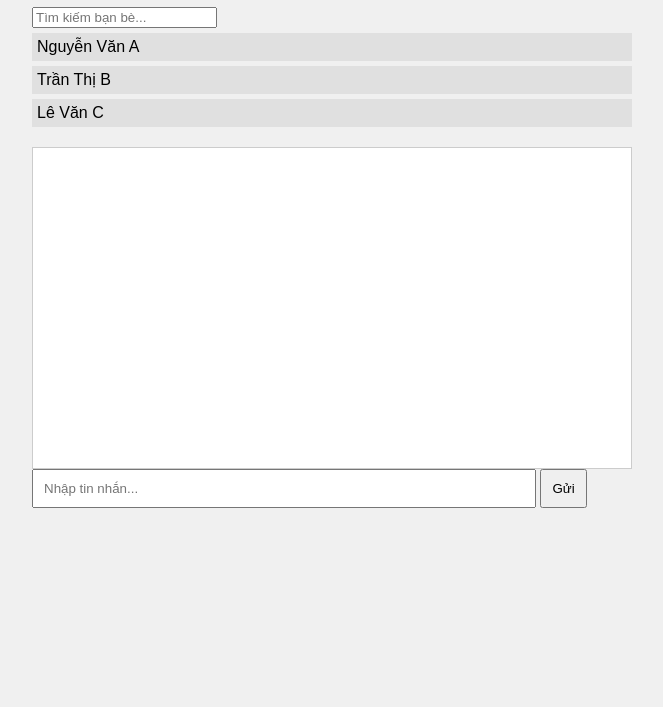
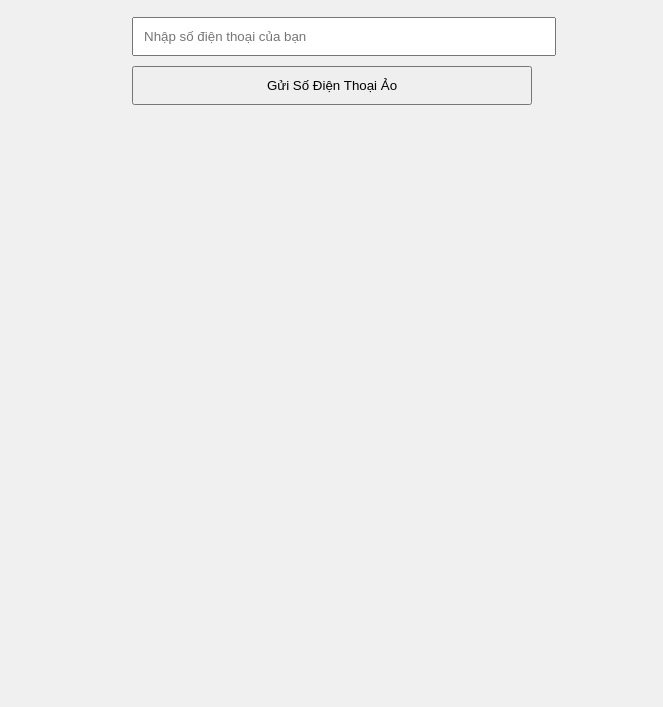
Before and after one commit to mkhoidzvl13/cc, a plain HTML site: page index.html in a window 1280 px wide. Shown: the part 93-800 px from the top of the page, without its empty margins (308-971 px from the left). Drawn offline with Linux system fonts and the light colour scheme.

Commit message:
Update index.html

```diff
--- a/index.html
+++ b/index.html
@@ -3,105 +3,45 @@
 <head>
     <meta charset="UTF-8">
     <meta name="viewport" content="width=device-width, initial-scale=1.0">
-    <title>Nhắn Tin Trực Tuyến</title>
+    <title>Số Điện Thoại Ảo</title>
     <style>
         body {
             font-family: Arial, sans-serif;
-            max-width: 600px;
+            max-width: 400px;
             margin: auto;
             padding: 20px;
             background-color: #f0f0f0;
         }
-        #chat {
-            border: 1px solid #ccc;
+        input, button {
+            width: 100%;
             padding: 10px;
-            height: 300px;
-            overflow-y: auto;
-            background-color: #fff;
-        }
-        #messageInput {
-            width: 80%;
-            padding: 10px;
-        }
-        #sendButton {
-            padding: 10px;
-        }
-        #friendList {
-            margin-bottom: 20px;
-        }
-        .friend {
-            cursor: pointer;
-            margin: 5px 0;
-            padding: 5px;
-            background-color: #e0e0e0;
-        }
-        .friend:hover {
-            background-color: #d0d0d0;
+            margin-top: 10px;
         }
     </style>
 </head>
 <body>
-    <h1>Nhắn Tin Trực Tuyến</h1>
-
-    <input type="text" id="searchInput" placeholder="Tìm kiếm bạn bè...">
-    <div id="friendList"></div>
-
-    <div id="chat"></div>
-    <input type="text" id="messageInput" placeholder="Nhập tin nhắn...">
-    <button id="sendButton">Gửi</button>
+    <h1>Nhận Số Điện Thoại Ảo</h1>
+    <input type="text" id="phoneInput" placeholder="Nhập số điện thoại của bạn" required>
+    <button id="submitButton">Gửi Số Điện Thoại Ảo</button>
+    <div id="result" style="margin-top: 20px;"></div>
 
     <script>
-        const chat = document.getElementById('chat');
-        const messageInput = document.getElementById('messageInput');
-        const sendButton = document.getElementById('sendButton');
-        const searchInput = document.getElementById('searchInput');
-        const friendList = document.getElementById('friendList');
+        document.getElementById('submitButton').addEventListener('click', () => {
+            const phoneNumber = document.getElementById('phoneInput').value;
 
-        let currentFriend = null;
-
-        // Giả lập danh sách bạn bè
-        const friends = [
-            { name: 'Nguyễn Văn A', id: 1 },
-            { name: 'Trần Thị B', id: 2 },
-            { name: 'Lê Văn C', id: 3 }
-        ];
-
-        // Hiển thị danh sách bạn bè
-        function displayFriends(friends) {
-            friendList.innerHTML = '';
-            friends.forEach(friend => {
-                const friendDiv = document.createElement('div');
-                friendDiv.className = 'friend';
-                friendDiv.innerText = friend.name;
-                friendDiv.onclick = () => {
-                    currentFriend = friend;
-                    chat.innerHTML = `Chat với ${friend.name}:<br/>`;
-                };
-                friendList.appendChild(friendDiv);
-            });
-        }
-
-        // Tìm kiếm bạn bè
-        searchInput.addEventListener('input', () => {
-            const query = searchInput.value.toLowerCase();
-            const filteredFriends = friends.filter(friend =>
-                friend.name.toLowerCase().includes(query)
-            );
-            displayFriends(filteredFriends);
+            fetch('/get-virtual-number', {
+                method: 'POST',
+                headers: {
+                    'Content-Type': 'application/json',
+                },
+                body: JSON.stringify({ phone: phoneNumber }),
+            })
+            .then(response => response.json())
+            .then(data => {
+                document.getElementById('result').innerText = `Số điện thoại ảo: ${data.virtualNumber}`;
+            })
+            .catch(error => console.error('Lỗi:', error));
         });
-
-        // Gửi tin nhắn
-        sendButton.addEventListener('click', () => {
-            const message = messageInput.value;
-            if (message && currentFriend) {
-                // Hiển thị tin nhắn trong chat
-                chat.innerHTML += `<div>${currentFriend.name}: ${message}</div>`;
-                messageInput.value = '';
-            }
-        });
-
-        // Hiển thị tất cả bạn bè ban đầu
-        displayFriends(friends);
     </script>
 </body>
 </html>
```
